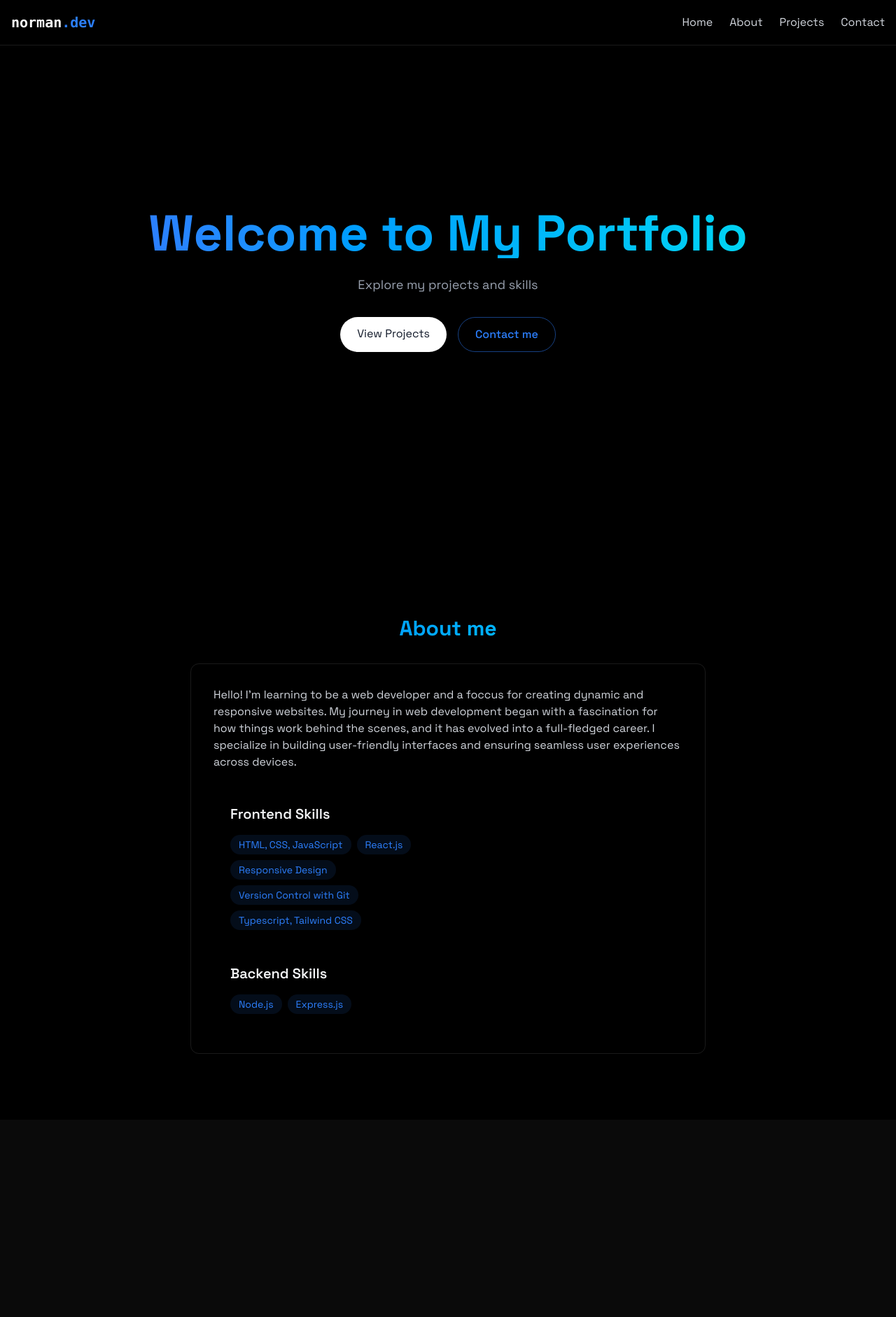
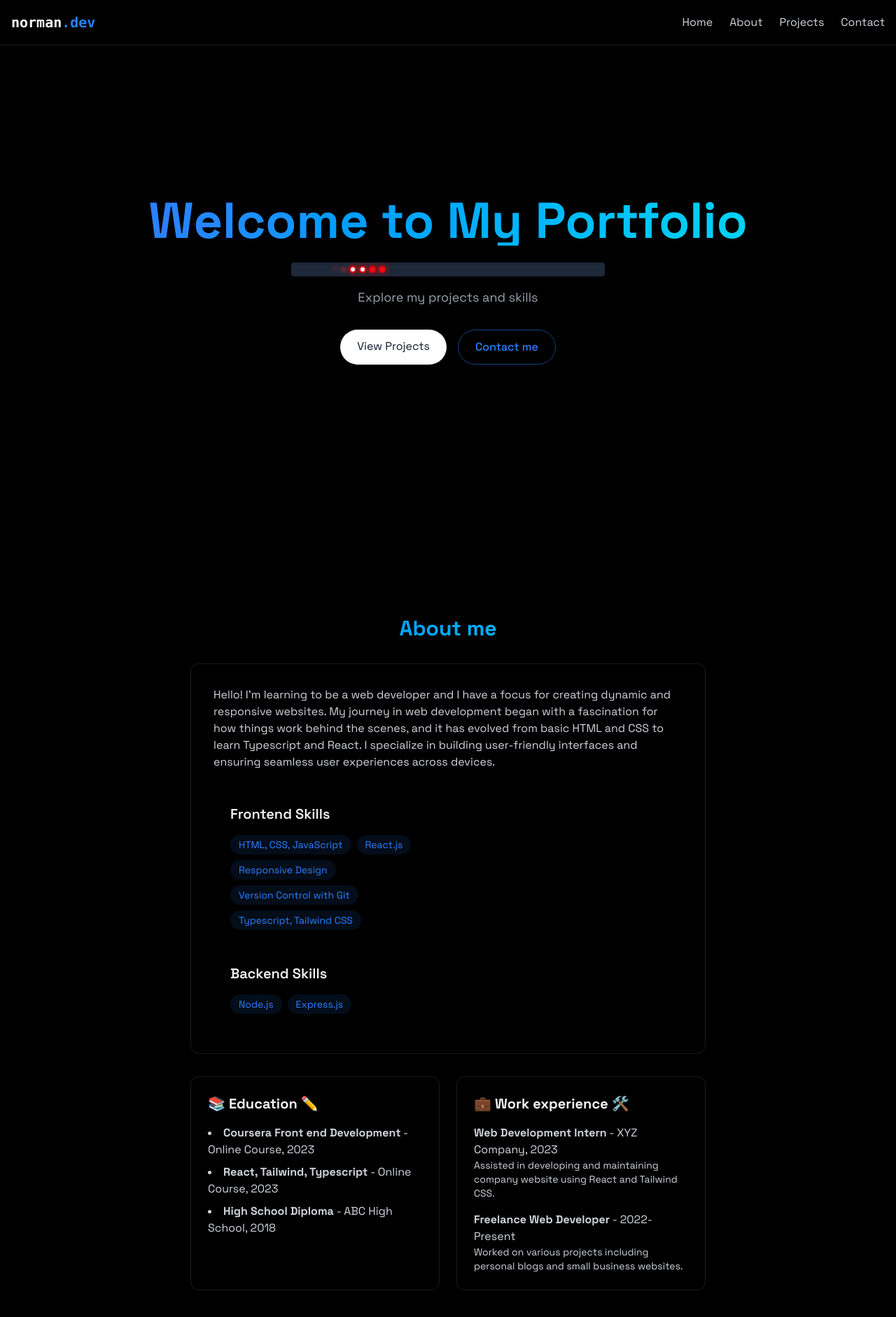
Before and after one commit to Normanpozuelos/norman-portfolio, a React (Vite) app: page / in a window 1280 px wide. Shown: the top 1882 px of the page at 70% size. Before the commit the page ends 1600 px from the top, so only its background shows below. Built offline with nearby package versions, Linux system fonts and the light colour scheme.

Commit message:
"home and about section"

```diff
--- a/src/App.jsx
+++ b/src/App.jsx
@@ -28,4 +28,4 @@ function App() {
 }
 
 export default App
- //43min
+ //1h
--- a/src/components/sections/About.jsx
+++ b/src/components/sections/About.jsx
@@ -18,9 +18,9 @@ export const About = () => {
                 bg-clip-text text-transparent text-center" >About me</h2>
                 <div className="rounded-xl p-8 border-white/10 border hover:-translate-y-1 transition-all" >
                     <p className="text-gray-300 mb-6">
-                        Hello! I'm learning to be a web developer and a foccus for creating dynamic and responsive websites.
+                        Hello! I'm learning to be a web developer and I have a focus for creating dynamic and responsive websites.
                         My journey in web development began with a fascination for how things work behind the scenes,
-                        and it has evolved into a full-fledged career. I specialize in building user-friendly interfaces
+                        and it has evolved from basic HTML and CSS to learn Typescript and React. I specialize in building user-friendly interfaces
                         and ensuring seamless user experiences across devices.
                     </p>
                     <div className="grid grid-cols-1 md:grid-cols-2 gap-6">
@@ -54,6 +54,35 @@ export const About = () => {
                         </div>
                     </div>
                 </div>
+                <div className="grid grid-cols-1 md:grid-cols-2 gap-6 mt-8">
+                    <div className="p-6 rounded-xl border-white/10 border hover:-translate-y-1 transition-all ">
+                        <h3 className="text-xl font-bold mb-4">📚 Education ✏️</h3>
+                        <ul className="list-disc list-inside text-gray-300 space-y-2">
+                            <li className="mb-2">
+                                <strong>Coursera Front end Development</strong> - Online Course, 2023
+                            </li>
+                            <li className="mb-2">
+                                <strong>React, Tailwind, Typescript</strong> - Online Course, 2023
+                            </li>
+                            <li className="mb-2">
+                                <strong>High School Diploma</strong> - ABC High School, 2018
+                            </li>
+                        </ul>
+                    </div>
+                    <div className="p-6 rounded-xl border-white/10 border hover:-translate-y-1 transition-all ">
+                        <h3 className="text-xl font-bold mb-4">💼 Work experience 🛠️</h3>
+                        <div className="space-y-4 text-gray-300">
+                            <div>
+                                <strong>Web Development Intern</strong> - XYZ Company, 2023
+                                <p className="text-sm">Assisted in developing and maintaining company website using React and Tailwind CSS.</p>
+                            </div>
+                            <div>
+                                <strong>Freelance Web Developer</strong> - 2022-Present
+                                <p className="text-sm">Worked on various projects including personal blogs and small business websites.</p>
+                            </div>
+                        </div>
+                    </div>
+                </div>
             </div>
         </section>
     )
--- a/src/components/sections/Home.jsx
+++ b/src/components/sections/Home.jsx
@@ -1,6 +1,9 @@
+import KittLight from "./KittLight"
 
 export const Home = () => {
     return (
+        <>
+
         <section id="home" className="min-h-screen flex items-center justify-center relative" >
 
             <div className="text-center z-10  px-4">
@@ -8,6 +11,7 @@ export const Home = () => {
                                text-transparent bg-clip-text
                               leading-right ">
                     Welcome to My Portfolio</h1>
+                    <KittLight />
                 <p className="text-gray-400 text-lg mb-8 max-w-lg mx-auto">Explore my projects and skills</p>
                 <div className="flex justify-center space-x-4">
                  <a href="#projects"
@@ -25,5 +29,6 @@ export const Home = () => {
                 </div>
             </div>
         </section>
+        </>
     )
 }
--- a/src/components/sections/KittLight.jsx
+++ b/src/components/sections/KittLight.jsx
@@ -1,12 +1,35 @@
 function KittLight() {
   return (
-    <div className="relative w-[300px] h-[20px] bg-gray-800 rounded overflow-hidden shadow-inner">
-      <div className="absolute top-0 h-full w-[20%] bg-red-600 rounded-full animate-kitt shadow-[0_0_20px_red]" />
+    <div className="relative w-full max-w-md h-[20px] bg-gray-800 rounded overflow-hidden shadow-inner mx-auto my-4">
+  {/* Light group */}
+  <div className="absolute top-0 left-0 h-full w-[40%] animate-kitt flex items-center justify-center gap-[4px]">
+
+    {/* Fading trail (behind) */}
+    <div className="w-[8px] h-[8px] bg-red-500 rounded-full opacity-20 blur-[3px] transition-opacity duration-200" />
+    <div className="w-[8px] h-[8px] bg-red-500 rounded-full opacity-40 blur-[2px] transition-opacity duration-200" />
+
+    {/* Main lights with white cores */}
+    <div className="w-[10px] h-[10px] bg-red-600 rounded-full relative shadow-[0_0_10px_red]">
+      <div className="absolute inset-0.5 bg-white rounded-full opacity-100 blur-[0.5px]" />
     </div>
+    <div className="w-[10px] h-[10px] bg-red-600 rounded-full relative shadow-[0_0_10px_red]">
+      <div className="absolute inset-0.5 bg-white rounded-full opacity-100 blur-[0.5px]" />
+    </div>
+    <div className="w-[10px] h-[10px] bg-red-600 rounded-full relative shadow-[0_0_10px_red]">
+      <div className="absolute inset-1 bg-white rounded-full opacity-50 blur-[1px]" />
+    </div>
+    <div className="w-[10px] h-[10px] bg-red-600 rounded-full relative shadow-[0_0_10px_red]">
+      <div className="absolute inset-1 bg-white rounded-full opacity-50 blur-[1px]" />
+    </div>
+  </div>
+</div>
+
+
   );
 }
 
 export default KittLight;
+
 
 /**
  * function App() {
@@ -18,3 +41,8 @@ export default KittLight;
 }
  *
  */
+
+
+<div className="relative w-full max-w-md h-[20px] bg-gray-800 rounded overflow-hidden shadow-inner mx-auto my-4">
+      <div className="absolute top-0 h-full w-[20%] bg-red-600 rounded-full animate-kitt shadow-[0_0_20px_red]" />
+    </div>
--- a/src/index.css
+++ b/src/index.css
@@ -41,17 +41,16 @@ html, body {
 
 @keyframes kitt {
   0% {
-    left: 0%;
+    left: 0;
   }
   50% {
-    left: 90%;
+    left: 70%;
   }
   100% {
     left: 0%;
   }
 }
 
-
 .animate-kitt {
-  animation: kitt 1.5s ease-in-out infinite;
+  animation: kitt 3s ease-in-out infinite;
 }
```
